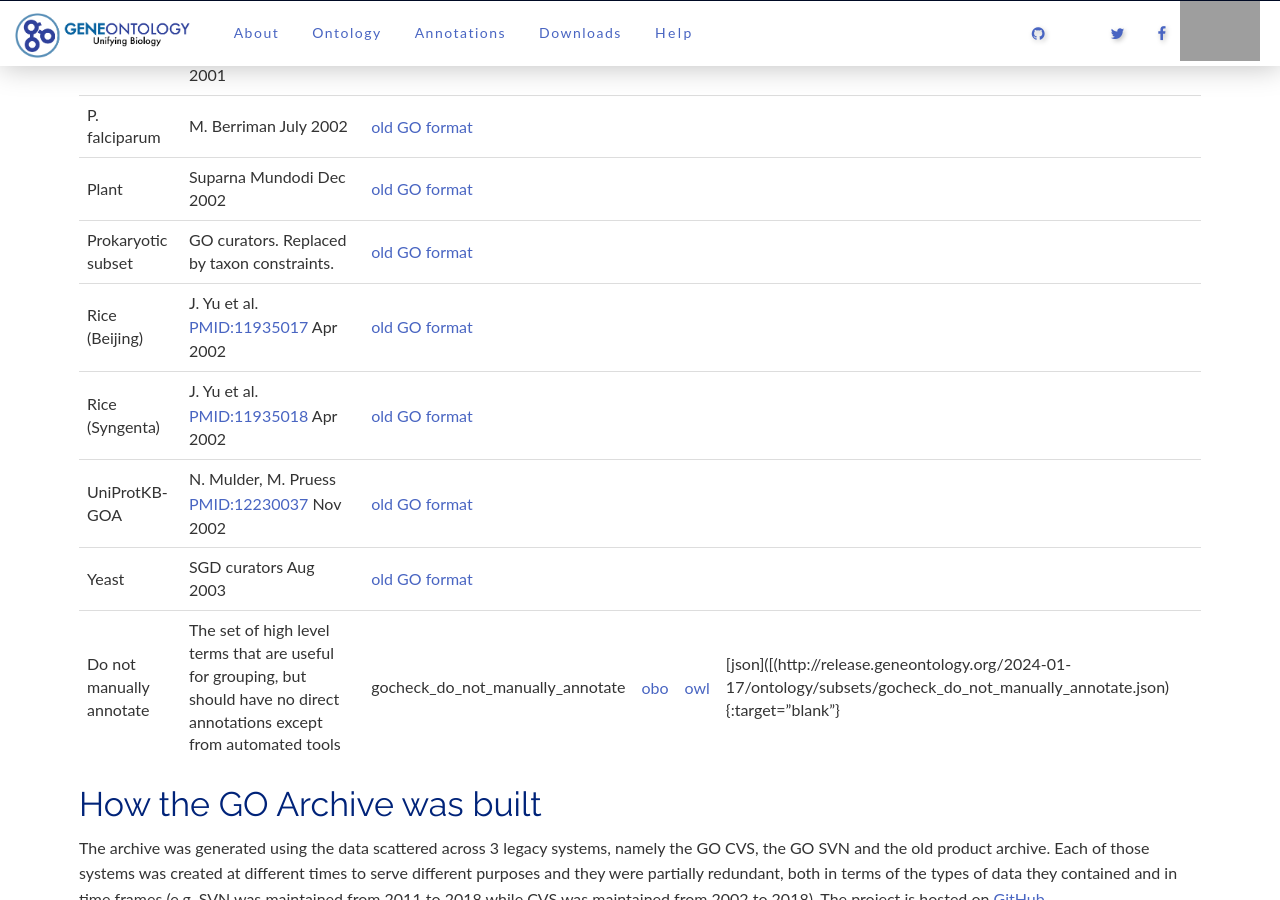
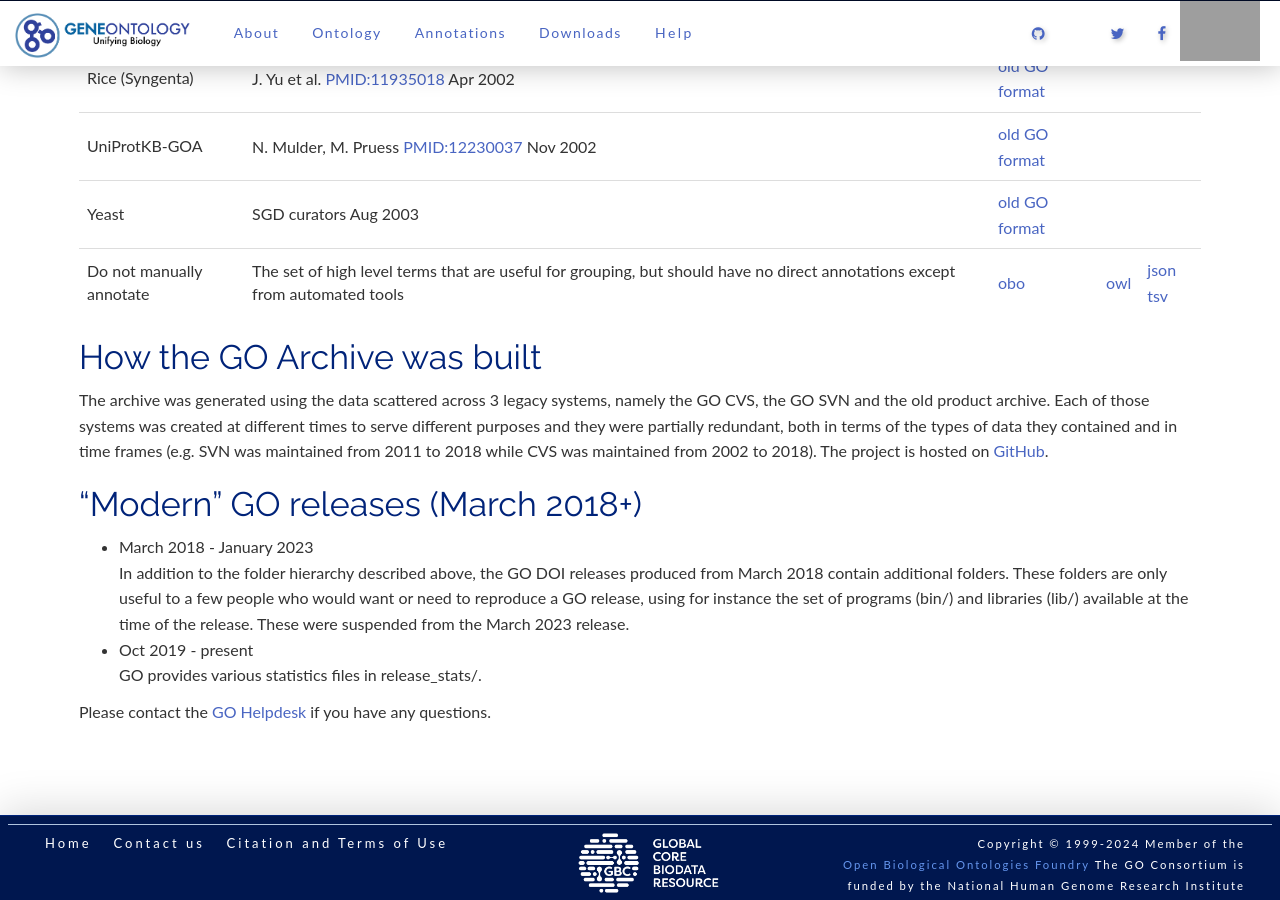
Before and after one commit to geneontology/geneontology.github.io, a Jekyll site: the page built from _docs/go-archives.md, in a window 1280 px wide and 900 px high, scrolled down 1503 px. Built offline with Jekyll 4.4.1, drawn with Linux system fonts in a browser that asks for light colours; nearby versions of some CDN libraries; grey boxes are pictures that could not be loaded.

Commit message:
Update go-archives.md
updated archive

```diff
--- a/_docs/go-archives.md
+++ b/_docs/go-archives.md
@@ -51,7 +51,7 @@
 |Rice (Syngenta) |	J. Yu et al. [PMID:11935018](http://www.ncbi.nlm.nih.gov/pubmed/11935018){:target="blank"} Apr 2002 |[old GO format](http://cvsweb.geneontology.org/cgi-bin/cvsweb.cgi/go/GO_slims/archived_GO_slims/goslim_Rice_Syngenta.0204){:target="blank"}|
 |UniProtKB-GOA |	N. Mulder, M. Pruess [PMID:12230037](http://www.ncbi.nlm.nih.gov/pubmed/12230037){:target="blank"} Nov 2002 |[old GO format](http://cvsweb.geneontology.org/cgi-bin/cvsweb.cgi/go/GO_slims/archived_GO_slims/goslim_goa.2002){:target="blank"}|
 |Yeast |	SGD curators Aug 2003 	|[old GO format](http://cvsweb.geneontology.org/cgi-bin/cvsweb.cgi/go/GO_slims/archived_GO_slims/goslim_yeast.2003){:target="blank"}|
-|Do not manually annotate|The set of high level terms that are useful for grouping, but should have no direct annotations except from automated tools| gocheck_do_not_manually_annotate|[obo](http://release.geneontology.org/2024-01-17/ontology/subsets/gocheck_do_not_manually_annotate.obo)|[owl](http://release.geneontology.org/2024-01-17/ontology/subsets/gocheck_do_not_manually_annotate.owl){:target="blank"}  |[json]([(http://release.geneontology.org/2024-01-17/ontology/subsets/gocheck_do_not_manually_annotate.json){:target="blank"}  |
+|Do not manually annotate|The set of high level terms that are useful for grouping, but should have no direct annotations except from automated tools| [obo](http://release.geneontology.org/2024-01-17/ontology/subsets/gocheck_do_not_manually_annotate.obo)|[owl](http://release.geneontology.org/2024-01-17/ontology/subsets/gocheck_do_not_manually_annotate.owl){:target="blank"}  |[json](http://release.geneontology.org/2024-01-17/ontology/subsets/gocheck_do_not_manually_annotate.json){:target="blank"} [tsv](http://release.geneontology.org/2024-01-17/ontology/subsets/gocheck_do_not_manually_annotate.tsv) |
 
 
 ## How the GO Archive was built
```
